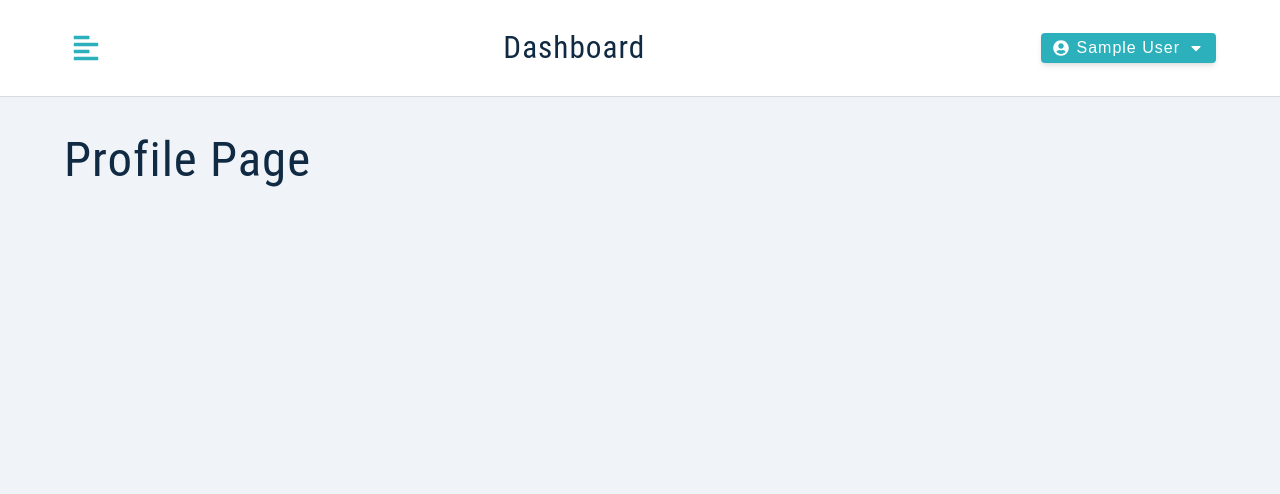
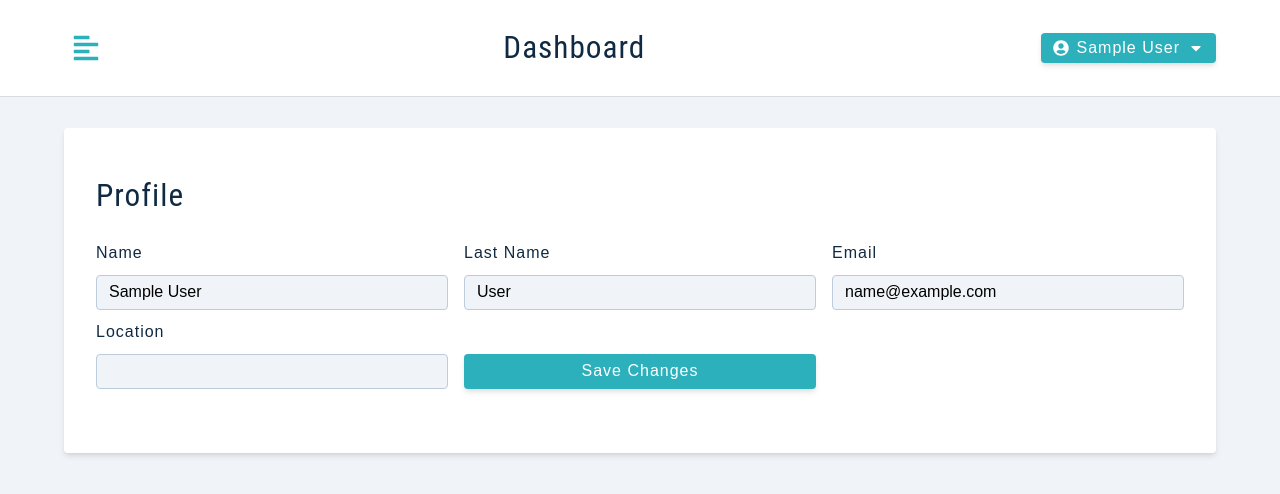
Before and after one commit to hateryx/mern-stack-builder-course, a React (Create React App) app in the folder client/: page /profile in a window 1280 px wide. Shown: the top 494 px of the page. Built offline with nearby package versions, Linux system fonts and the light colour scheme; sample sign-in values are in the browser's storage.

Commit message:
Build: Profile Page
- Completed Profile Page for the update user function
- Technical Debt: Values are in read only state. For fix asap

```diff
--- a/client/src/pages/dashboard/Profile.js
+++ b/client/src/pages/dashboard/Profile.js
@@ -1,5 +1,64 @@
+import { useState } from "react";
+import { FrontRow, Alert } from "../../component";
+import { useAppContext } from "../../context/appContext";
+import Wrapper from "../../assets/wrappers/DashboardFormPage";
+
 const Profile = () => {
-  return <h1>Profile Page</h1>;
+  const {user,showAlert, displayAlert,updateUser,isLoading} = useAppContext()
+
+  const [name, setName] = useState(user?.name)
+  const [email, setEmail] = useState(user?.email)
+  const [lastName, setLastName] = useState(user?.lastName)
+  const [location, setLocation] = useState(user?.location)
+
+  const handleSubmit = (e) => {
+    e.preventDefault()
+    //remove while testing
+    if(!name || !email || !location || !lastName) {
+      displayAlert()
+      return;
+    }
+    updateUser({name,email,lastName,location})
+  }
+
+  return (
+  <Wrapper>
+    <form className="form" onSubmit={handleSubmit}>
+      <h3>Profile</h3>
+      {showAlert && <Alert />}
+      <div className="form-center">
+        <FrontRow
+          type="text"
+
+          name="name"
+          value={name}
+          handleChange={(e)=>{setName(e.target.value)}}/>
+        <FrontRow
+          type="text"
+          labelText="last name"
+          name="lastName"
+          value={lastName}
+          handleChange={(e)=>{setLastName(e.target.value)}}/>
+        <FrontRow
+          type="email"
+
+          name="email"
+          value={email}
+          handleChange={(e)=>{setEmail(e.target.value)}}
+          />
+        <FrontRow
+          type="text"
+
+          name="location"
+          value={location}
+          handleChange={(e)=>{setLocation(e.target.value)}}/>
+          <button className="btn btn-block" type="submit" disabled={isLoading}>
+            {isLoading?"Please wait...":"Save Changes"}
+          </button>
+      </div>
+    </form>
+  </Wrapper>
+  )
 };
 
 export default Profile;
```
